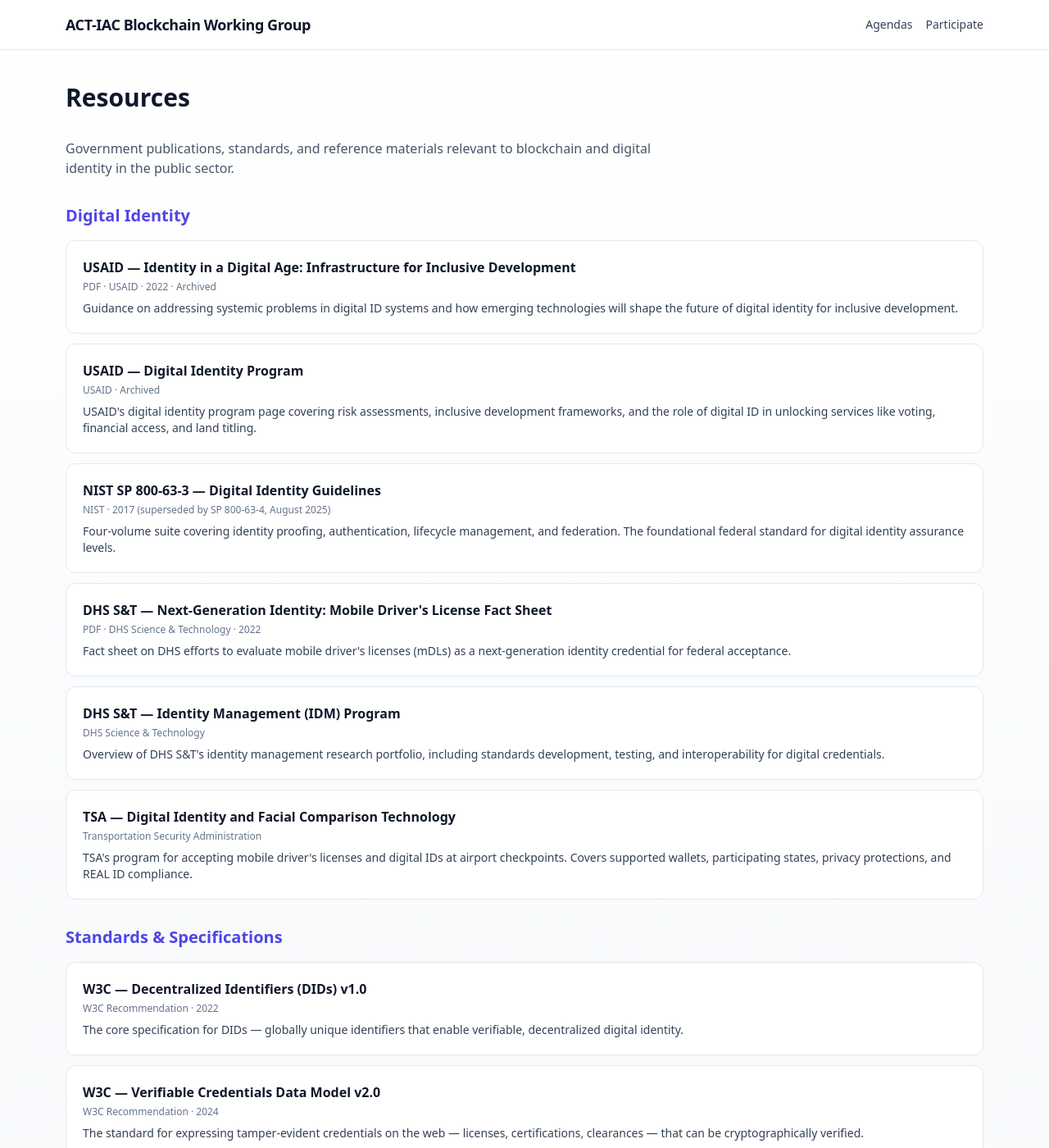
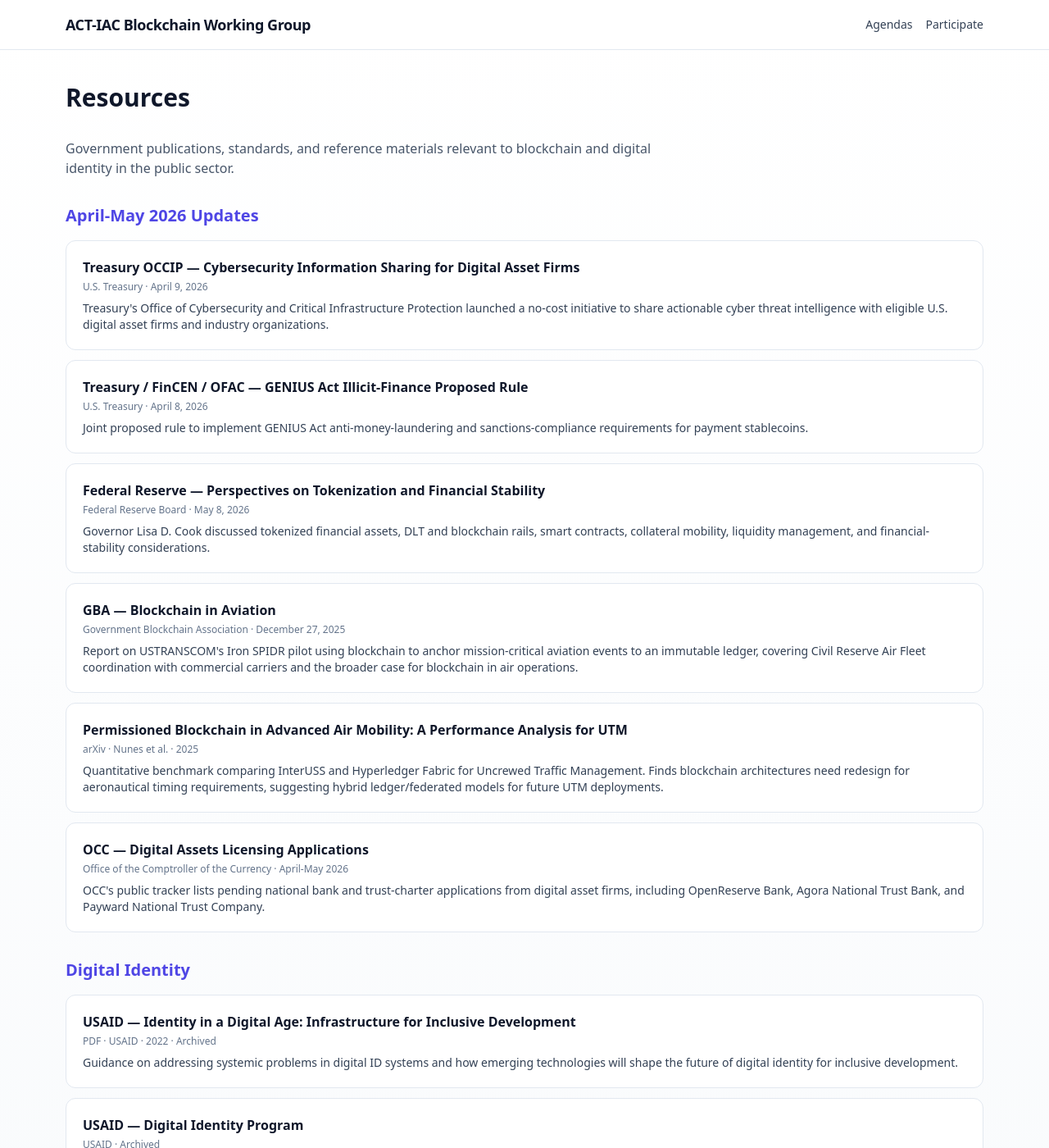
Before and after one commit to blockchain-working-group/agendas, a Jekyll site: the page built from docs/resources.html, in a window 1280 px wide and 1400 px high. Shown: the whole window at 82% size. Built offline with Jekyll 4.4.1, drawn with Linux system fonts in a browser that asks for light colours; nearby versions of some CDN libraries; some of the changed text lies outside the part shown.

Commit message:
update legislation and resources

```diff
--- a/docs/_data/legislation.json
+++ b/docs/_data/legislation.json
@@ -76,9 +76,18 @@
     "title": "Digital Asset Market Clarity Act of 2025 — CLARITY Act (H.R. 3633)",
     "jurisdiction": "United States",
     "status": "passed",
-    "summary": "Comprehensive digital asset market structure legislation allocating regulatory jurisdiction between the SEC and CFTC. Exempts mature blockchain networks' tokens from SEC registration. Passed the House; pending in the Senate.",
-    "url": "https://www.congress.gov/bill/119th-congress/house-bill/3633/all-info",
+    "summary": "Comprehensive digital asset market structure legislation allocating regulatory jurisdiction between the SEC and CFTC. Exempts mature blockchain networks' tokens from SEC registration. Passed the House in 2025; advanced out of the Senate Banking Committee on May 14, 2026, and awaits Senate floor consideration.",
+    "url": "https://www.crapo.senate.gov/media/newsreleases/senate-banking-committee-approves-bipartisan-digital-asset-legislation-with-crapo-support",
     "year": 2025
+  },
+  {
+    "level": "us_federal",
+    "title": "GENIUS Act Illicit-Finance Proposed Rule",
+    "jurisdiction": "United States",
+    "status": "pending",
+    "summary": "Treasury, FinCEN, and OFAC issued a joint proposed rule on April 8, 2026, to implement payment-stablecoin AML and sanctions-compliance requirements under the GENIUS Act.",
+    "url": "https://home.treasury.gov/news/press-releases/sb0435",
+    "year": 2026
   },
   {
     "level": "us_federal",
@@ -174,8 +183,8 @@
     "level": "us_state",
     "title": "Florida HB 1039 — Bitcoin Reserve",
     "jurisdiction": "Florida",
-    "status": "introduced",
-    "summary": "Would allow investment of public funds in Bitcoin with independent audits and an advisory committee. Filed for the 2026 legislative session.",
+    "status": "failed",
+    "summary": "Would have established a state Strategic Cryptocurrency Reserve with custody, audit, investment, and advisory committee provisions. Died on the House Second Reading Calendar on March 13, 2026.",
     "url": "https://www.flsenate.gov/Session/Bill/2026/1039",
     "year": 2026
   },
@@ -193,7 +202,7 @@
     "title": "Maryland SB 168 — Study to Evaluate Blockchain-Based Real Property Title Recordation and Verification",
     "jurisdiction": "Maryland",
     "status": "passed",
-    "summary": "Establishes a pilot program within the State Department of Assessments and Taxation to explore the use of blockchain technology for securely recording and verifying real property ownership and assess potential applications for law enforcement and courts in resolving property disputes involving squatting. Passed the Senate 43-0.",
+    "summary": "Directs the State Department of Assessments and Taxation to evaluate blockchain technology for securely recording and verifying real property ownership and leases, including use by law enforcement and courts in property disputes. Passed enrolled on April 10, 2026.",
     "url": "https://mgaleg.maryland.gov/mgawebsite/Legislation/Details/SB0168?ys=2026rs",
     "year": 2026
   },
@@ -201,8 +210,8 @@
     "level": "us_state",
     "title": "Maryland SB 376 — Digital Asset and Blockchain Technology Task Force",
     "jurisdiction": "Maryland",
-    "status": "introduced",
-    "summary": "Creates a task force to study blockchain technology and cryptocurrency regulation in Maryland, with findings and recommendations due by October 1, 2027.",
+    "status": "enacted",
+    "summary": "Creates the Digital Asset and Blockchain Technology Task Force to study and recommend how Maryland should use and regulate blockchain technology and cryptocurrency. Approved by the governor as Chapter 549 on May 12, 2026; report due October 1, 2027.",
     "url": "https://mgaleg.maryland.gov/mgawebsite/Legislation/Details/sb0376?ys=2026RS",
     "year": 2026
   }
--- a/docs/_data/resources.json
+++ b/docs/_data/resources.json
@@ -1,4 +1,45 @@
 [
+  {
+    "section": "April-May 2026 Updates",
+    "items": [
+      {
+        "title": "Treasury OCCIP — Cybersecurity Information Sharing for Digital Asset Firms",
+        "meta": "U.S. Treasury · April 9, 2026",
+        "summary": "Treasury's Office of Cybersecurity and Critical Infrastructure Protection launched a no-cost initiative to share actionable cyber threat intelligence with eligible U.S. digital asset firms and industry organizations.",
+        "url": "https://home.treasury.gov/news/press-releases/sb0437"
+      },
+      {
+        "title": "Treasury / FinCEN / OFAC — GENIUS Act Illicit-Finance Proposed Rule",
+        "meta": "U.S. Treasury · April 8, 2026",
+        "summary": "Joint proposed rule to implement GENIUS Act anti-money-laundering and sanctions-compliance requirements for payment stablecoins.",
+        "url": "https://home.treasury.gov/news/press-releases/sb0435"
+      },
+      {
+        "title": "Federal Reserve — Perspectives on Tokenization and Financial Stability",
+        "meta": "Federal Reserve Board · May 8, 2026",
+        "summary": "Governor Lisa D. Cook discussed tokenized financial assets, DLT and blockchain rails, smart contracts, collateral mobility, liquidity management, and financial-stability considerations.",
+        "url": "https://www.federalreserve.gov/newsevents/speech/cook20260508a.htm"
+      },
+      {
+        "title": "GBA — Blockchain in Aviation",
+        "meta": "Government Blockchain Association · December 27, 2025",
+        "summary": "Report on USTRANSCOM's Iron SPIDR pilot using blockchain to anchor mission-critical aviation events to an immutable ledger, covering Civil Reserve Air Fleet coordination with commercial carriers and the broader case for blockchain in air operations.",
+        "url": "https://gbaglobal.org/blog/2025/12/27/blockchain-in-aviation/"
+      },
+      {
+        "title": "Permissioned Blockchain in Advanced Air Mobility: A Performance Analysis for UTM",
+        "meta": "arXiv · Nunes et al. · 2025",
+        "summary": "Quantitative benchmark comparing InterUSS and Hyperledger Fabric for Uncrewed Traffic Management. Finds blockchain architectures need redesign for aeronautical timing requirements, suggesting hybrid ledger/federated models for future UTM deployments.",
+        "url": "https://arxiv.org/html/2511.02171v1"
+      },
+      {
+        "title": "OCC — Digital Assets Licensing Applications",
+        "meta": "Office of the Comptroller of the Currency · April-May 2026",
+        "summary": "OCC's public tracker lists pending national bank and trust-charter applications from digital asset firms, including OpenReserve Bank, Agora National Trust Bank, and Payward National Trust Company.",
+        "url": "https://www.occ.gov/topics/charters-and-licensing/digital-assets-licensing-applications/index-digital-assets-licensing-applications.html"
+      }
+    ]
+  },
   {
     "section": "Digital Identity",
     "items": [
@@ -57,9 +98,21 @@
       },
       {
         "title": "NIST SP 800-53 Rev. 5 — Security and Privacy Controls",
-        "meta": "NIST · 2020 (updated 2024)",
+        "meta": "NIST · 2020 (Release 5.2.0 issued August 2025)",
         "summary": "The catalog of security and privacy controls for federal information systems. Blockchain deployments must map to applicable control families (AU, AC, SC, IA).",
         "url": "https://csrc.nist.gov/pubs/sp/800/53/r5/upd1/final"
+      },
+      {
+        "title": "NIST SP 800-92 — Guide to Computer Security Log Management",
+        "meta": "NIST · 2006",
+        "summary": "Practical guidance for enterprise log management, including log generation, transmission, storage, analysis, retention, and protection.",
+        "url": "https://csrc.nist.gov/pubs/sp/800/92/final"
+      },
+      {
+        "title": "NISTIR 8202 — Blockchain Technology Overview",
+        "meta": "NIST · 2018",
+        "summary": "Technical overview of blockchain concepts, including public and permissioned networks, consensus, tamper evidence, limits of immutability, forks, and cybersecurity considerations.",
+        "url": "https://csrc.nist.gov/pubs/ir/8202/final"
       }
     ]
   },
```
